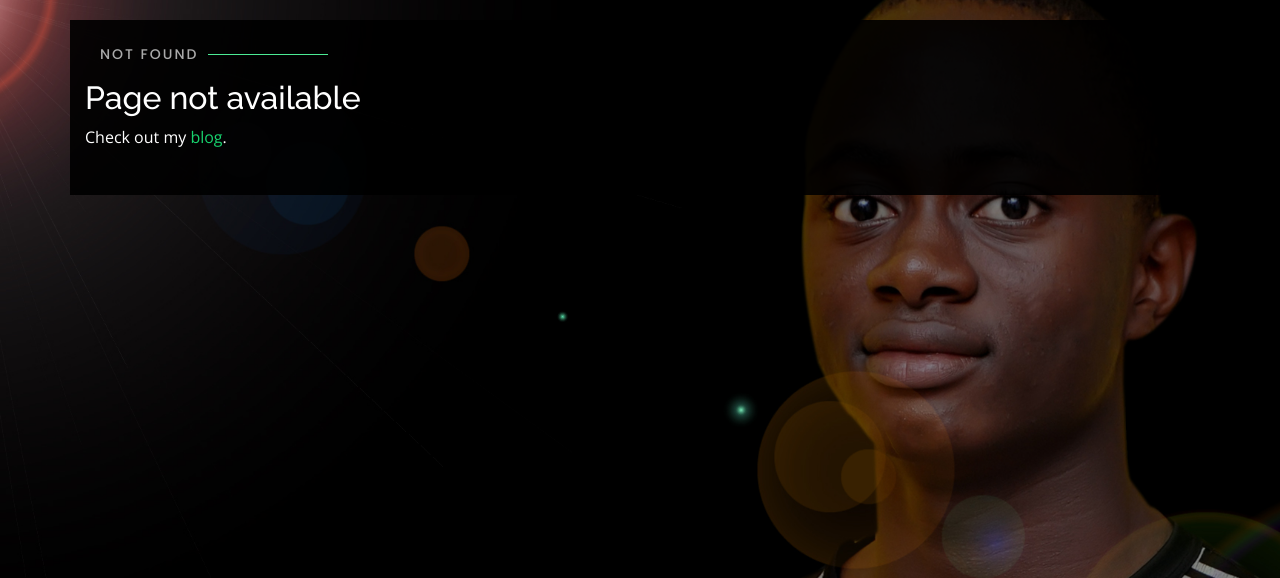
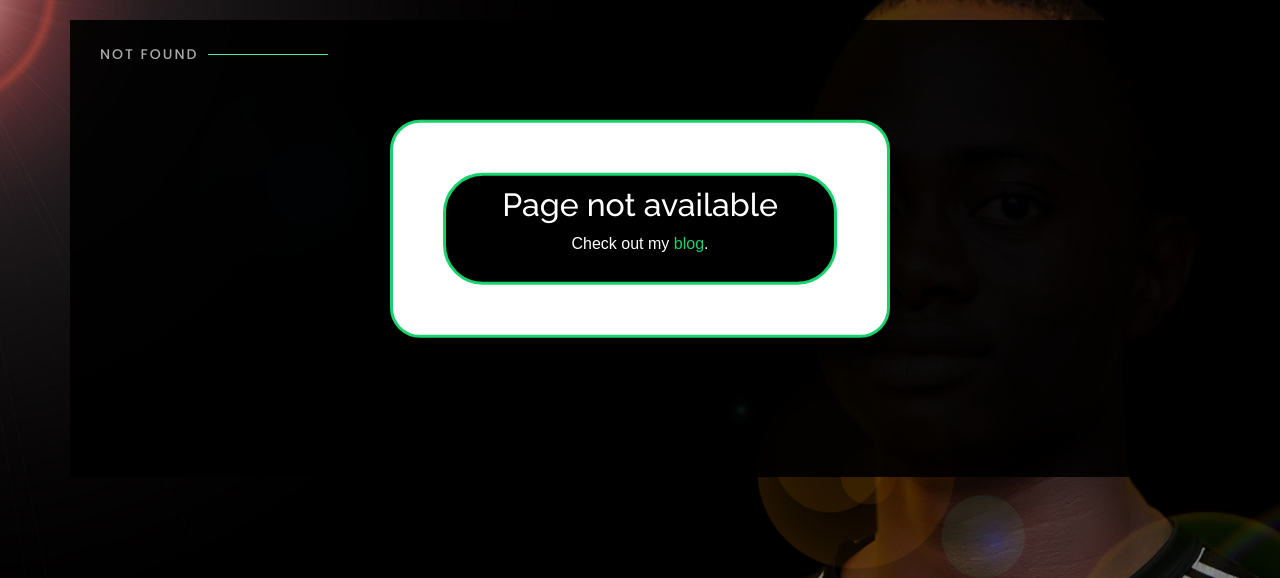
Before and after one commit to olawale1rty/Oladev, a Django app: template project/templates/project/404.html in a window 1280 px wide. Shown: the part 80-658 px from the top of the page. Run offline with Django 3.2, Linux system fonts and the light colour scheme; the template is opened without the code that fills it, so the values that code supplies are empty; some libraries are stand-ins or nearby versions.

Commit message:
added css design for not found

```diff
--- a/project/static/project/css/style.css
+++ b/project/static/project/css/style.css
@@ -1492,3 +1492,42 @@ section .container {
 .detail-text {
   margin: 10px;
 }
+
+.not-found {
+  position: relative;
+  top: 50%;
+  left: 50%;
+  transform: translate(-50%,-50%);
+  width: 500px;
+  background: white;
+  padding: 50px;
+  border-radius: 30px;
+  border: 3px solid #18d26e;
+  box-sizing: border-box;
+  box-shadow: 0 15px 25px rgba(0,0,0,.8);
+  margin-top: 150px;
+}
+
+.not-found-head {
+  background: #000;
+  width: 100%;
+  margin: 0px auto;
+  padding: 10px;
+  border-radius: 40px;
+  color: #ffffff;
+  font-family: sans-serif;
+  text-align: center;
+  position: relative;
+  border: 3px solid #18d26e;
+}
+
+.not-found:hover {
+  background: #18d26e;
+  border: 3px solid white;
+}
+
+.not-found-head:hover {
+  background: #fff;
+  color: #000000;
+  border: 3px solid white;
+}
```
